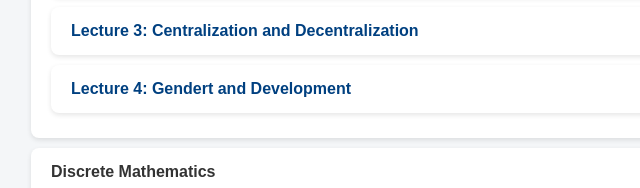
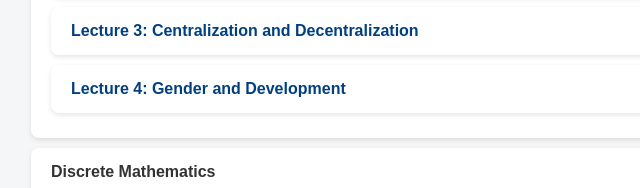
Before and after one commit to nadilsaad/nadil-ISM-site, a plain HTML site: page notes.html in a window 1280 px wide. Shown: the part 1028-1216 px from the top of the page, 209-849 px from the left. Drawn offline with Linux system fonts and the light colour scheme.

Commit message:
Update notes.html

```diff
--- a/notes.html
+++ b/notes.html
@@ -78,7 +78,7 @@
        <li><a href="viewer.html?lecture=11">Lecture 1: Theories of Social Development</a></li>
       <li><a href="viewer.html?lecture=12">Lecture 2: Democracy, Governance and Development</a></li>
       <li><a href="viewer.html?lecture=13">Lecture 3: Centralization and Decentralization</a></li>
-      <li><a href="viewer.html?lecture=14">Lecture 4: Gendert and Development</a></li>
+      <li><a href="viewer.html?lecture=14">Lecture 4: Gender and Development</a></li>
     </ul> </li>
   <li><strong>Discrete Mathematics</strong>
     <ul>
```
